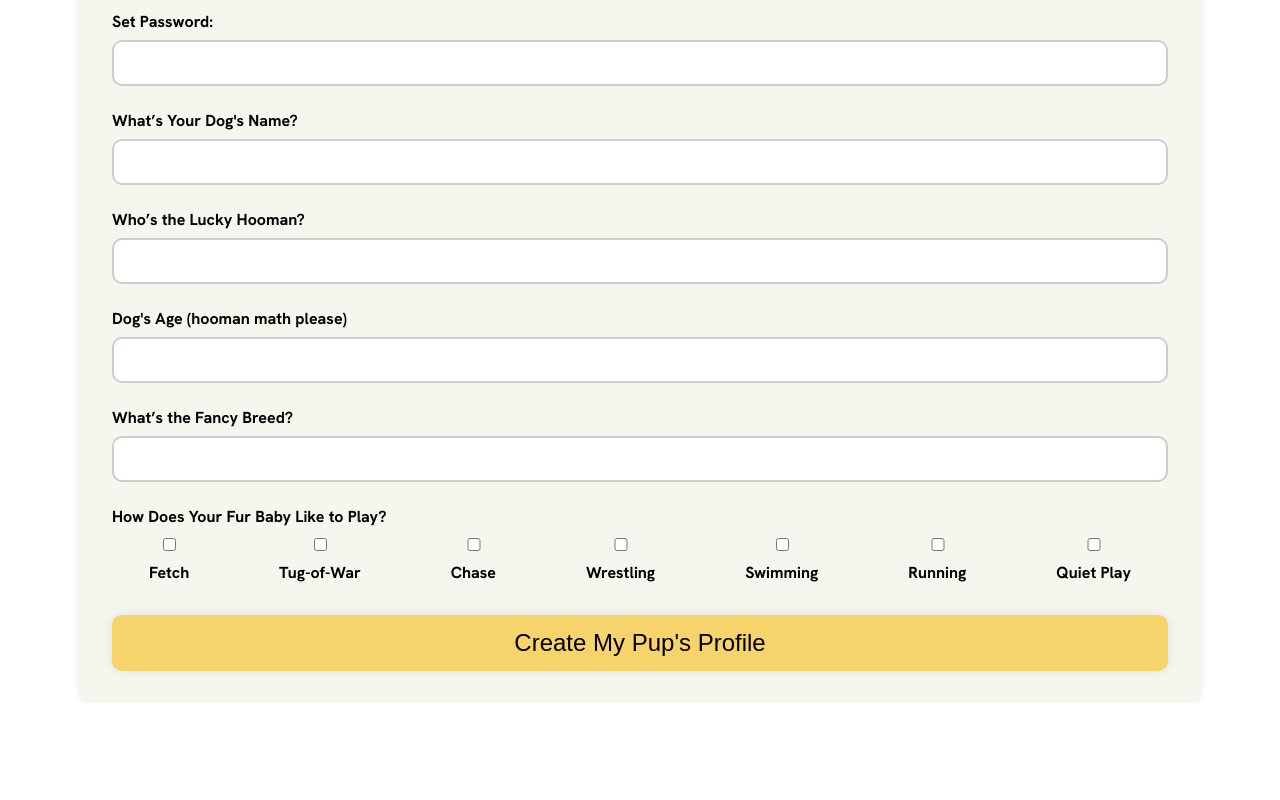
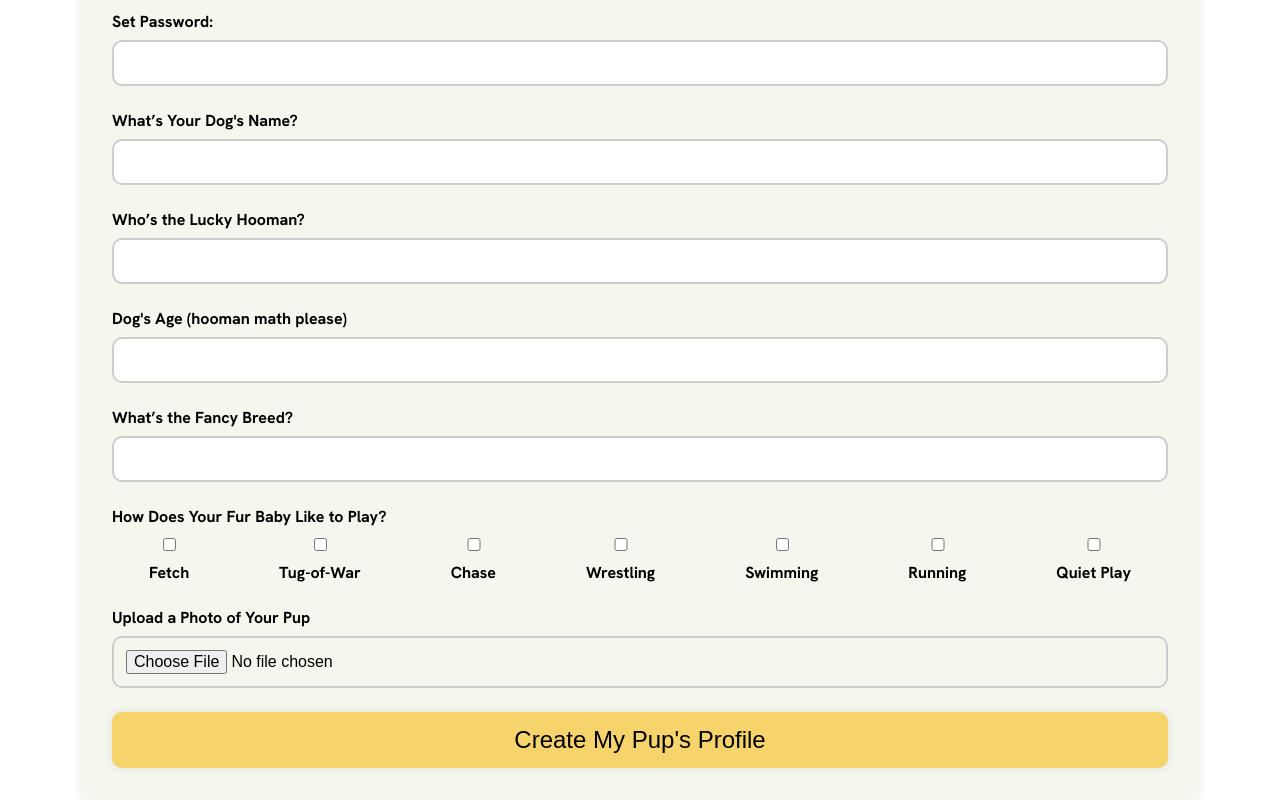
Before and after one commit to nadiabathish/PawPal, a React (Vite) app in the folder client/: page /authentication in a window 1280 px wide. Shown: the part 425-1225 px from the top of the page. Before the commit the page ends 1128 px from the top, so only its background shows below. Built offline with nearby package versions, Linux system fonts and the light colour scheme; a web font is replaced by a local one.

Commit message:
feat: Add file upload functionality to SignUpForm

```diff
--- a/client/src/components/SignUpForm/SignUpForm.jsx
+++ b/client/src/components/SignUpForm/SignUpForm.jsx
@@ -179,7 +179,15 @@ function SignUpForm() {
                             />
                             Quiet Play
                         </label>
-
+                    </div>
+                    <div className="sign-up__field">
+                        <label htmlFor="image">Upload a Photo of Your Pup</label>
+                        <input
+                            type="file"
+                            id="image"
+                            accept="image/*"
+                            required
+                        />
                     </div>
                 </div>
                 <button type="submit" className="sign-up__submit">Create My Pup's Profile</button>
```
